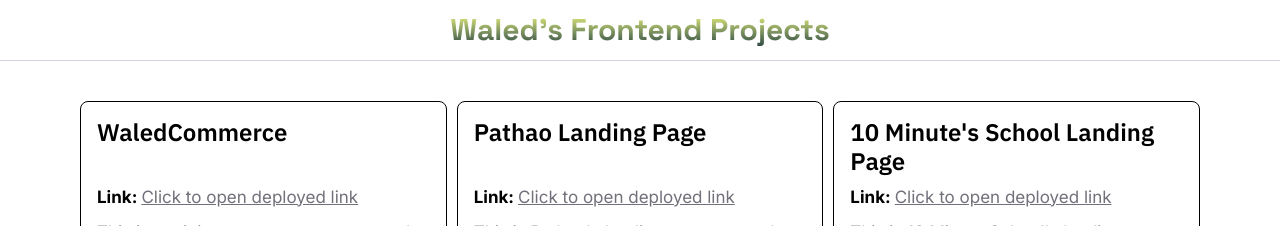
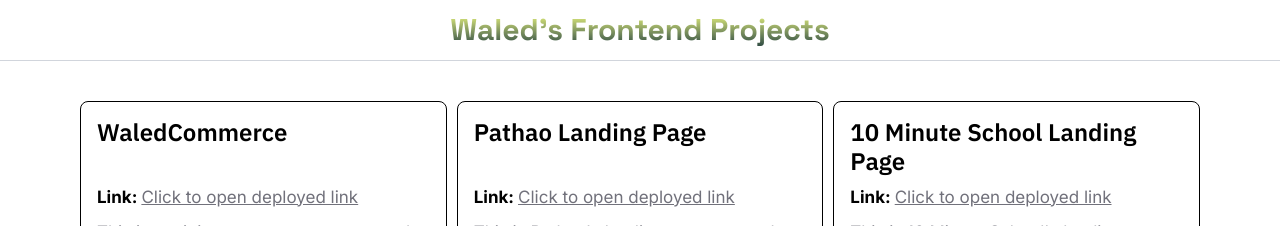
Before and after one commit to waledkarim/waleds-frontend-projects, a Next.js app: page / in a window 1280 px wide. Shown: the top 226 px of the page. Built offline with nearby package versions, Linux system fonts and the light colour scheme.

Commit message:
fix: fix typo in title

```diff
--- a/src/data/projects.js
+++ b/src/data/projects.js
@@ -14,7 +14,7 @@
     enabled: false,
   },
   {
-    title: "10 Minute's School Landing Page",
+    title: "10 Minute School Landing Page",
     link: "https://waled-ten-minute-school.vercel.app/",
     description:
       "This is 10 Minute School's landing page created using Next.js",
```
